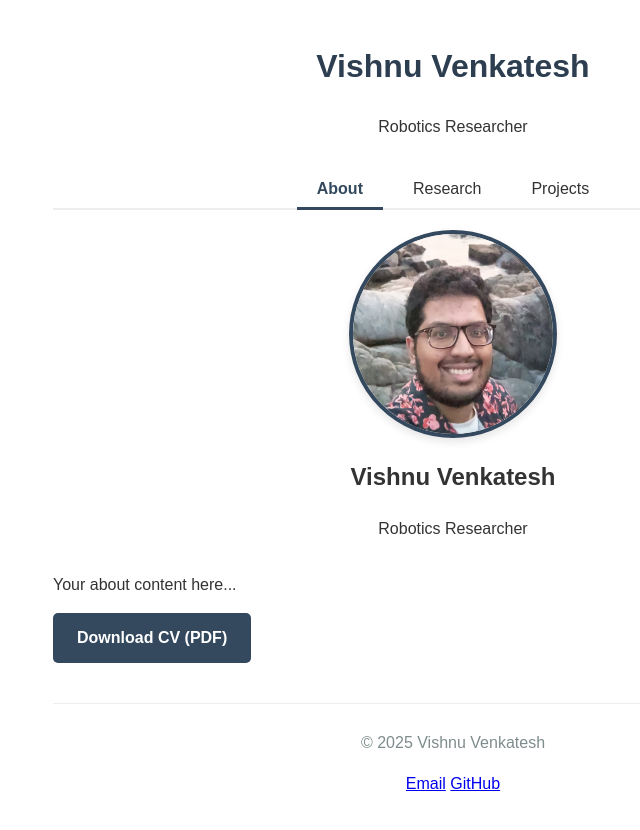
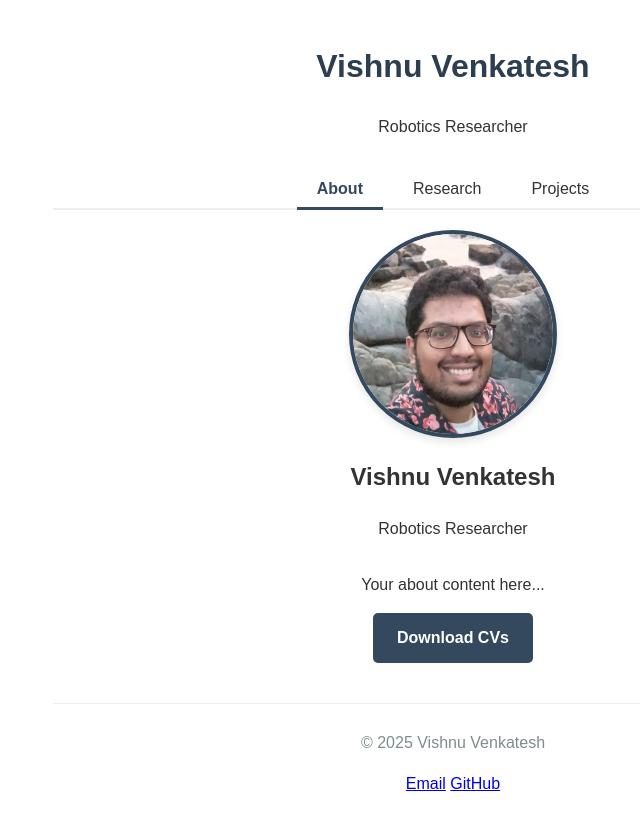
Before and after one commit to Vishnu96/Vishnu96.github.io, a Jekyll site: the page built from index.html, in a window 1280 px wide. Shown: the top 830 px of the page, without its empty margins (187-827 px from the left). Built offline with Jekyll 4.4.1, drawn with Linux system fonts in a browser that asks for light colours.

Commit message:
center justify

```diff
--- a/_includes/about.html
+++ b/_includes/about.html
@@ -9,9 +9,8 @@
 
     <div class="about-text">
         <p>Your about content here...</p>
+        <a href="/files/VVResume.pdf" download="Vishnu_Venkatesh_CV.pdf" class="download-btn">
+            Download CVs
+        </a>
     </div>
-
-    <a href="/files/VVResume.pdf" download="Vishnu_Venkatesh_CV.pdf" class="download-btn">
-        Download CV (PDF)
-    </a>
 </div>
--- a/css/main.css
+++ b/css/main.css
@@ -276,3 +276,7 @@ footer {
     background-color: #2c3e50;
     color: white;
 }
+
+.about-text {
+    text-align: center;
+}
```
